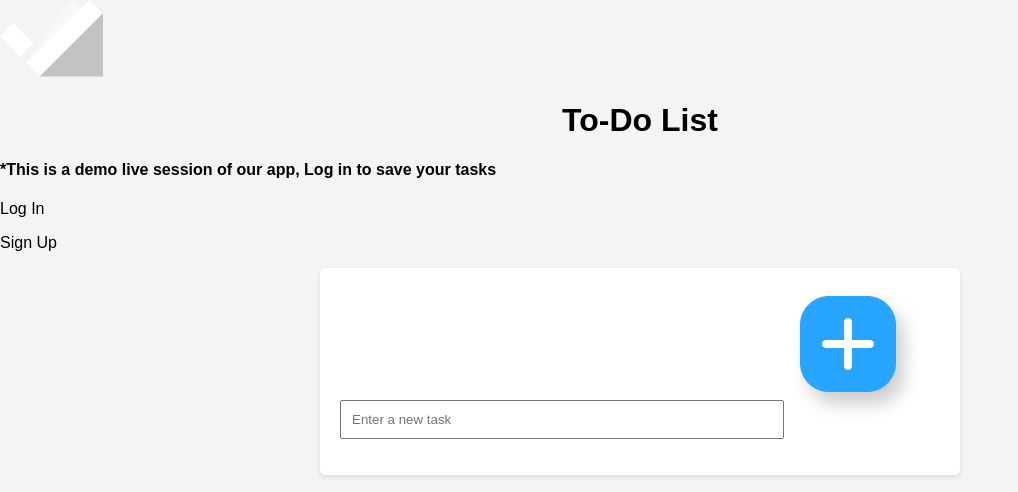
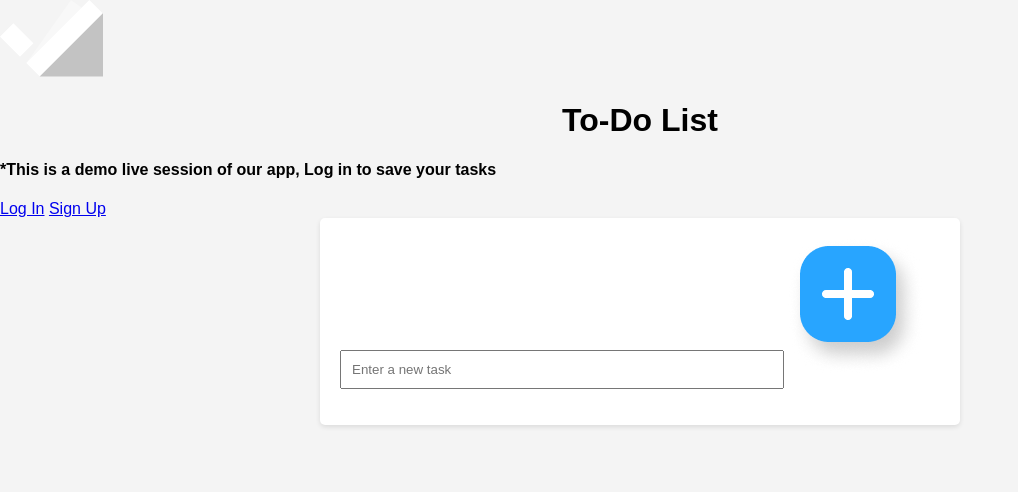
Before and after one commit to cdnjmusic/To-Do-List, a Flask app: page / in a window 1280 px wide. Shown: the top 492 px of the page, without its empty margins (0-1018 px from the left). Run offline with Flask 3, Linux system fonts and the light colour scheme.

Commit message:
updated links to login and register buttons

```diff
--- a/templates/index.html
+++ b/templates/index.html
@@ -15,8 +15,8 @@
     </div>
 
     <div class="signIn">
-      <p class="login">Log In</p>
-      <p class="signup">Sign Up</p>
+      <a href="{{url_for('login')}}" class="login">Log In</a>
+      <a href="{{url_for('register')}}" class="signup">Sign Up</a>
     </div>
 
     <div class="container">
```
